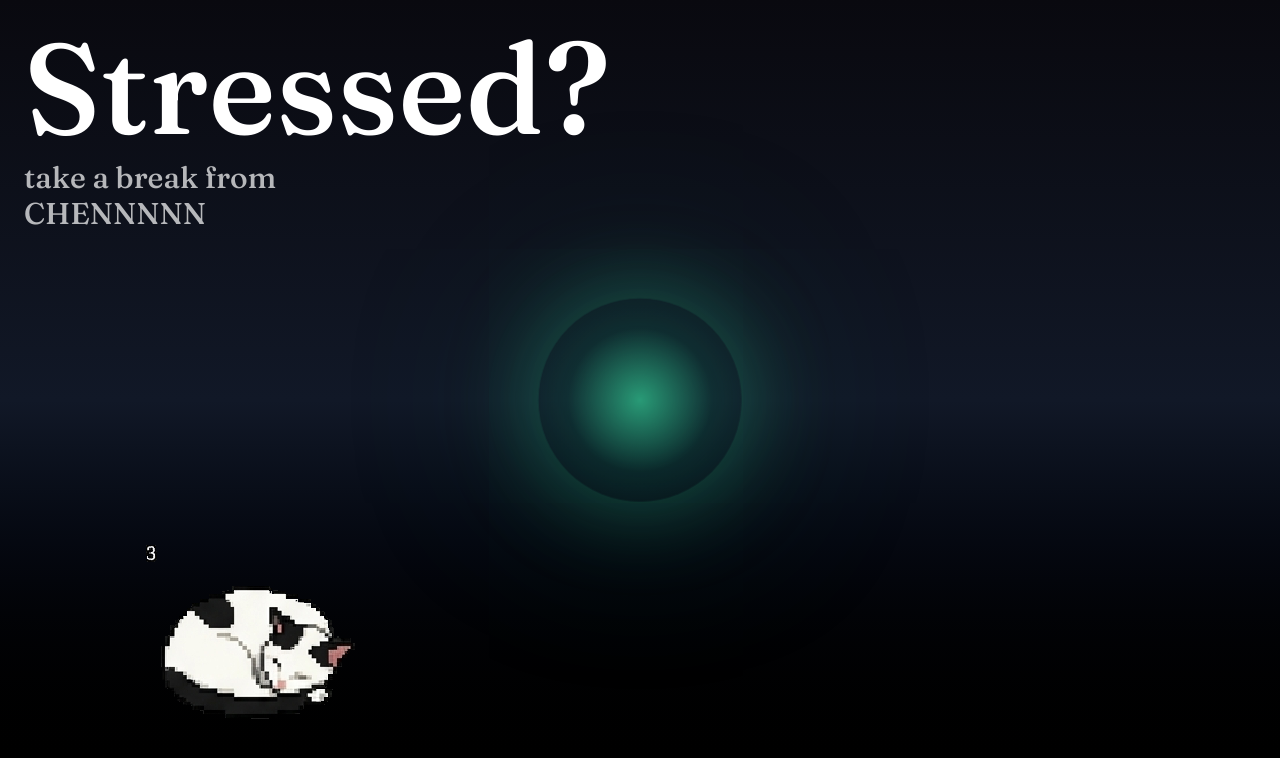
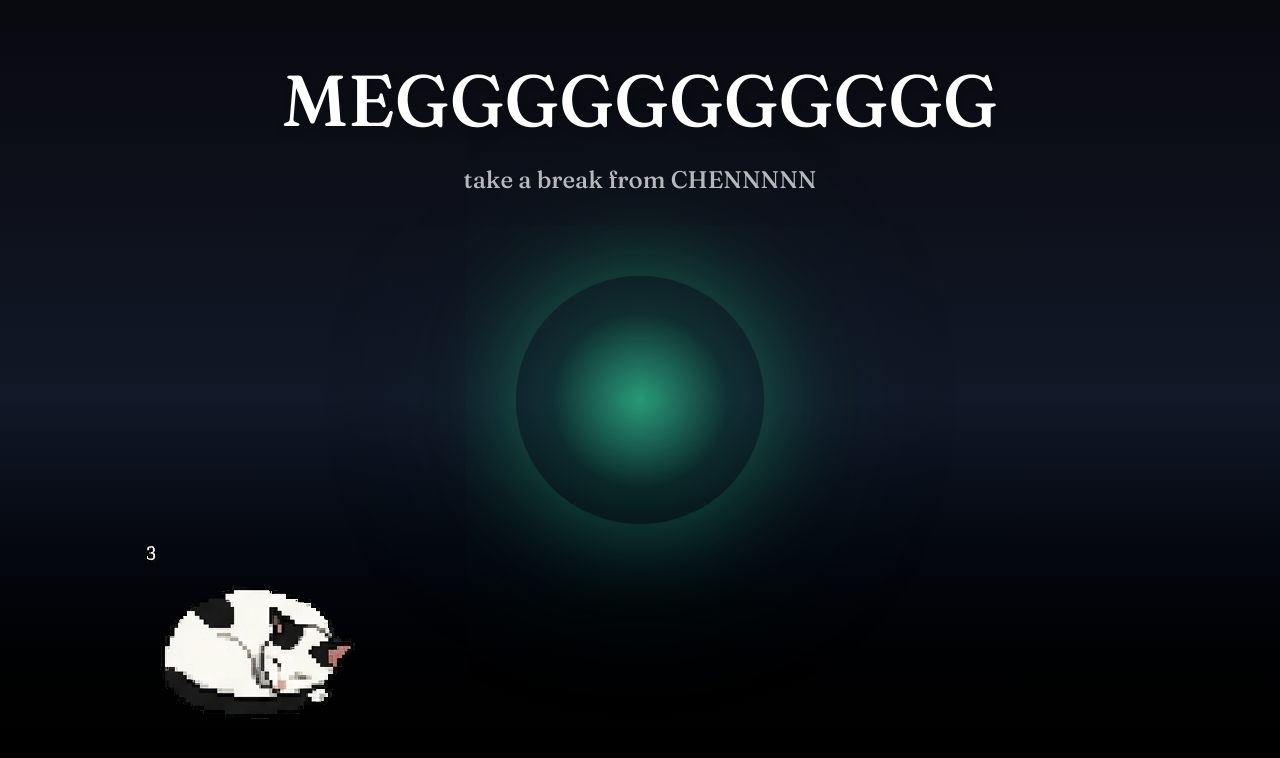
Before and after one commit to gh0st0706/oreo, a Next.js app: page / in a window 1280 px wide. Shown: the top 758 px of the page. Built offline with nearby package versions, Linux system fonts and the light colour scheme.

Commit message:
Oreo zen garden

```diff
--- a/components/BreathingOrb.tsx
+++ b/components/BreathingOrb.tsx
@@ -6,8 +6,12 @@ export default function BreathingOrb() {
       <div
         className="breathe rounded-full"
         style={{
-          width: 180,
-          height: 180,
+          width: "40vw",
+height: "40vw",
+maxWidth: 220,
+maxHeight: 220,
+minWidth: 140,
+minHeight: 140,
           background:
             "radial-gradient(circle, rgba(52,211,153,.7), rgba(16,185,129,.15), transparent)",
           boxShadow:
--- a/components/ZenCanvas.tsx
+++ b/components/ZenCanvas.tsx
@@ -48,12 +48,18 @@ export default function ZenCanvas() {
       ))}
 
       {/* Title, top-left corner */}
-      <div className="absolute top-6 left-6 text-left z-10 max-w-xs">
-        <h1 className="text-9xl text-white">Stressed?</h1>
-        <p key={quoteIndex} className="quote-fade mt-2 text-3xl text-white/70 font-sans">
-          {quotes[quoteIndex]}
-        </p>
-      </div>
+    <div className="absolute top-16 left-1/2 -translate-x-1/2 z-10 w-full px-6 text-center">
+  <h1 className="text-5xl sm:text-6xl md:text-7xl text-white drop-shadow-lg">
+    MEGGGGGGGGGGG
+  </h1>
+
+  <p
+    key={quoteIndex}
+    className="quote-fade mt-6 text-lg sm:text-xl md:text-2xl text-white/70 font-sans leading-relaxed"
+  >
+    {quotes[quoteIndex]}
+  </p>
+</div>
     </main>
   );
 }
```
